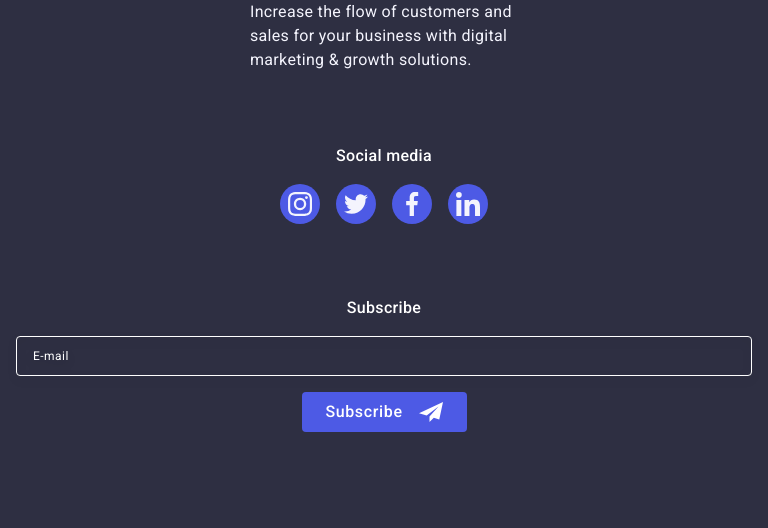
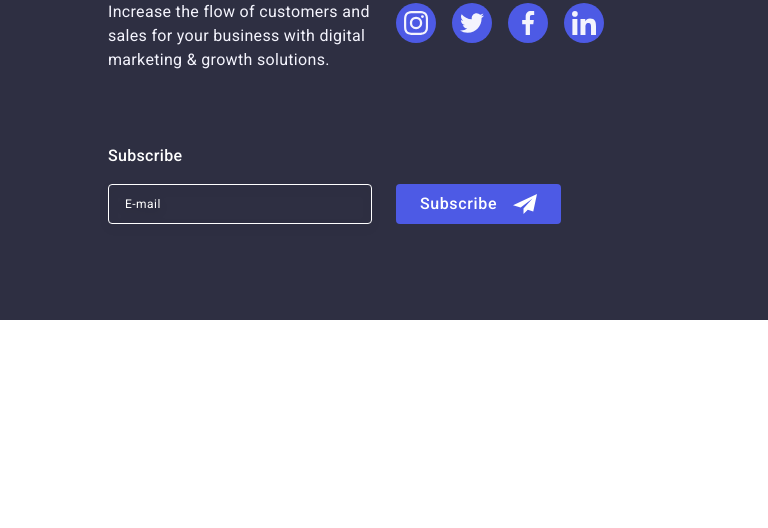
Before and after one commit to AndriiPyndyk/goit-markup-hw-07, a plain HTML site: page index.html in a window 768 px wide. Shown: the part 2922-3450 px from the top of the page. After the commit the page ends 3242 px from the top, so only its background shows below. Drawn offline with nearby package versions, Linux system fonts and the light colour scheme.

Commit message:
Add adaptive footer

```diff
--- a/css/styles.css
+++ b/css/styles.css
@@ -1220,16 +1220,12 @@ screen and (min-resolution: 2dppx) and (min-width: 1158px) {
 
 .footer-container-logo {
     max-width: 268px;
-    margin-right: auto;
-    margin-left: auto;
-    margin-bottom: 72px;
+
 }
 
 .footer-container-logo .logo {
     display: block;
     margin-bottom: 16px;
-
-    text-align: center;
 }
 
 .logo-span-footer {
@@ -1248,9 +1244,6 @@ screen and (min-resolution: 2dppx) and (min-width: 1158px) {
 
 .footer-container-social-media {
     max-width: 208px;
-    margin-right: auto;
-    margin-left: auto;
-    margin-bottom: 72px;
 }
 
 .footer-social-media-text {
@@ -1261,7 +1254,6 @@ screen and (min-resolution: 2dppx) and (min-width: 1158px) {
     line-height: 1.50;
     letter-spacing: 0.02em;
     color: var(--white);
-    text-align: center;
 }
 
 .footer-social-media-list {
@@ -1309,7 +1301,6 @@ screen and (min-resolution: 2dppx) and (min-width: 1158px) {
     font-size: 16px;
     line-height: 1.50;
     letter-spacing: 0.02em;
-    text-align: center;
     color: var(--white);
 }
 
@@ -1317,7 +1308,7 @@ screen and (min-resolution: 2dppx) and (min-width: 1158px) {
     display: block;
     width: 100%;
     height: 40px;
-    margin-bottom: 16px;
+
     padding: 8px 16px;
 
     border: 1px solid #FFFFFF;
@@ -1373,12 +1364,69 @@ screen and (min-resolution: 2dppx) and (min-width: 1158px) {
 
 
 
-
-/* -----Footer----- */
-
-/* footer left side */
-
-/* .footer {
+@media screen and (max-width: 767px) {
+.footer-container-logo {
+    margin-right: auto;
+    margin-left: auto;
+    margin-bottom: 72px;
+}
+
+.footer-container-logo .logo {
+    text-align: center;
+}
+
+.footer-container-social-media {
+    margin-right: auto;
+    margin-left: auto;
+    margin-bottom: 72px;
+}
+
+.footer-social-media-text {
+    text-align: center;
+}
+
+.footer-modal-window-title {
+    text-align: center;
+}
+
+.footer-modal-input {
+    margin-bottom: 16px;
+}
+}
+
+
+@media screen and (min-width: 768px) and (max-width: 1157px) {
+.footer-container {
+    display: flex;
+    justify-content: flex-start;
+    flex-wrap: wrap;
+    column-gap: 24px;
+    row-gap: 72px;
+
+    padding-left: 108px;
+}
+
+.footer-container-logo {
+    max-width: 264px;
+}
+
+.footer-modal-input {
+    width: 264px;
+    margin-right: 24px;
+
+    line-height: 2.0;
+}
+
+.footer-modal-wrapper {
+    display: flex;
+    flex-wrap: wrap;
+    justify-content: center;
+}
+}
+
+
+@media screen and (min-width: 1158px) {
+.footer {
     padding-top: 100px;
     padding-bottom: 100px;
 }
@@ -1392,72 +1440,7 @@ screen and (min-resolution: 2dppx) and (min-width: 1158px) {
     margin-right: 120px;
 }
 
-.footer-container .logo {
-    display: inline-block;
-    margin-bottom: 16px;
-}
-
-.logo-span-footer {
-    color: var(--cloud);
-}
-
-.footer .text {
-    font-weight: 400;
-    font-size: 16px;
-    line-height: 1.5;
-    width: 264px;
-
-    color: var(--cloud);
-} */
-
-/* footer socail media */
-
-/* .footer-social-media-text {
-    font-weight: 500;
-    font-size: 16px;
-    line-height: 1.5;
-    letter-spacing: 0.02em;
-    color: var(--white);
-
-    margin-bottom: 16px;
-}
-
-.footer-social-media-list {
-    display: flex;
-    justify-content: center;
-    gap: 16px;
-}
-
-.footer-socail-media-item {
-    flex-basis: calc((100% - 48px) / 4);
-}
-
-.footer-social-media-link {
-    transition: background-color 250ms cubic-bezier(0.4, 0, 0.2, 1);
-
-    display: flex;
-    justify-content: center;
-    align-items: center;
-    width: 40px;
-    height: 40px;
-    background-color: var(--iris);
-    border-radius: 50%;
-}
-
-.footer-social-media-icon {
-    fill: var(--cloud);
-}
-
-.footer-social-media-link:hover,
-.footer-social-media-link:focus {
-    background-color: var(--green);
-} */
-
-
-
-/* ---Footer Modal Window--- */
-
-/* .footer-modal-window {
+.footer-modal-window {
     margin-left: auto;
 }
 
@@ -1469,67 +1452,10 @@ screen and (min-resolution: 2dppx) and (min-width: 1158px) {
     margin-right: 24px;
 }
 
-.footer-modal-window-title {
-    margin-bottom: 16px;
-    font-weight: 500;
-    font-size: 16px;
-    line-height: 1.50;
-    letter-spacing: 0.02em;
-    color: var(--white);
-}
-
 .footer-modal-input {
     width: 264px;
-    height: 40px;
-    padding: 8px 16px;
-
-    border: 1px solid #FFFFFF;
-    filter: drop-shadow(0px 4px 4px rgba(0, 0, 0, 0.15));
-    border-radius: 4px;
-    background-color: transparent;
-
-    font-weight: 400;
-    font-size: 12px;
-    line-height: 1.5;
-    letter-spacing: 0.04em;
-    color: var(--white);
-}
-
-.footer-modal-send-btn {
-    transition: background-color 250ms cubic-bezier(0.4, 0, 0.2, 1);
-
-    display: flex;
-    justify-content: center;
-    align-items: center;
-
-    min-width: 165px;
-    height: 40px;
-    cursor: pointer;
-
-    background: var(--iris);
-    border: none;
-    border-radius: 4px;
-
-    font-weight: 500;
-    font-size: 16px;
-    line-height: 1.50;
-    letter-spacing: 0.04em;
-    color: var(--white);
-}
-
-.footer-modal-icon {
-    fill: var(--white);
-    margin-left: 16px;
-}
-
-.footer-modal-send-btn:hover,
-.footer-modal-send-btn:focus {
-    background-color: var(--ocean);
-}
-
-.footer-modal-input::placeholder {
-    color: var(--white);
-} */
+}
+}
 
 
 
```
